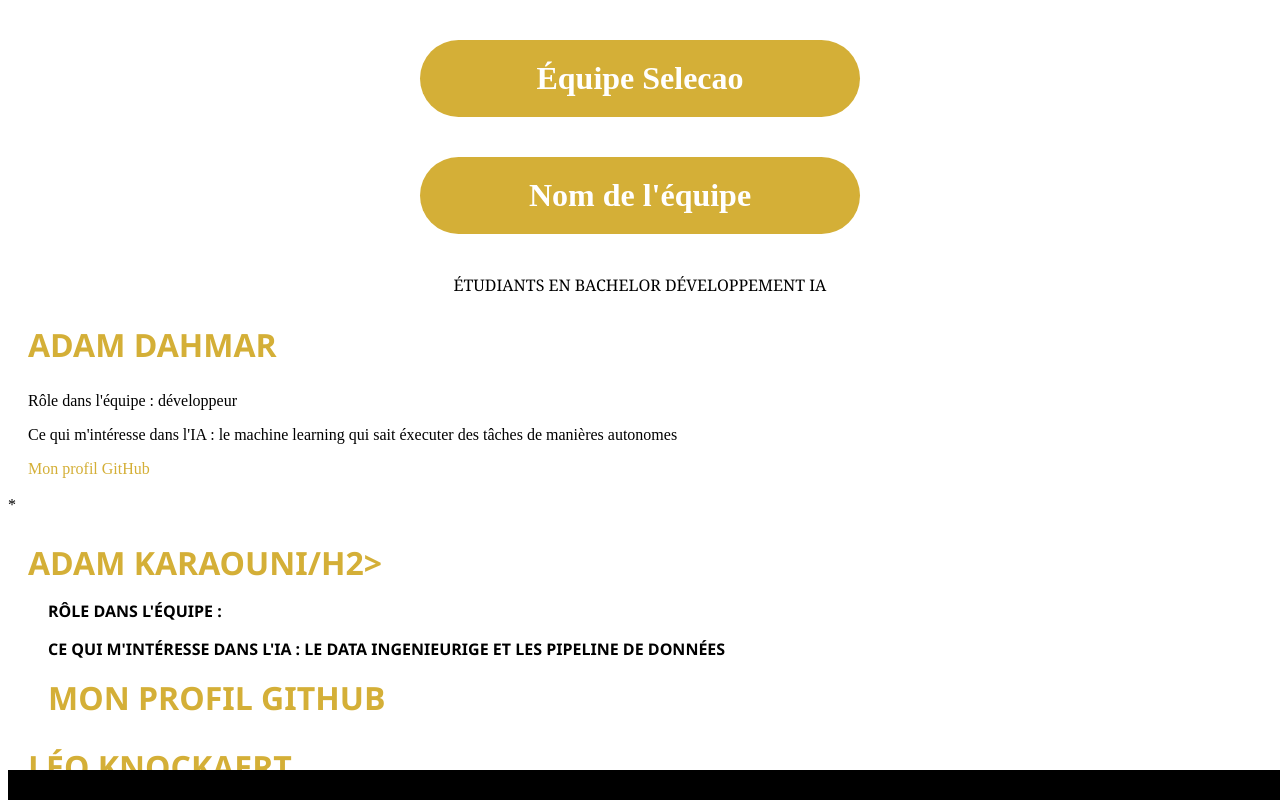
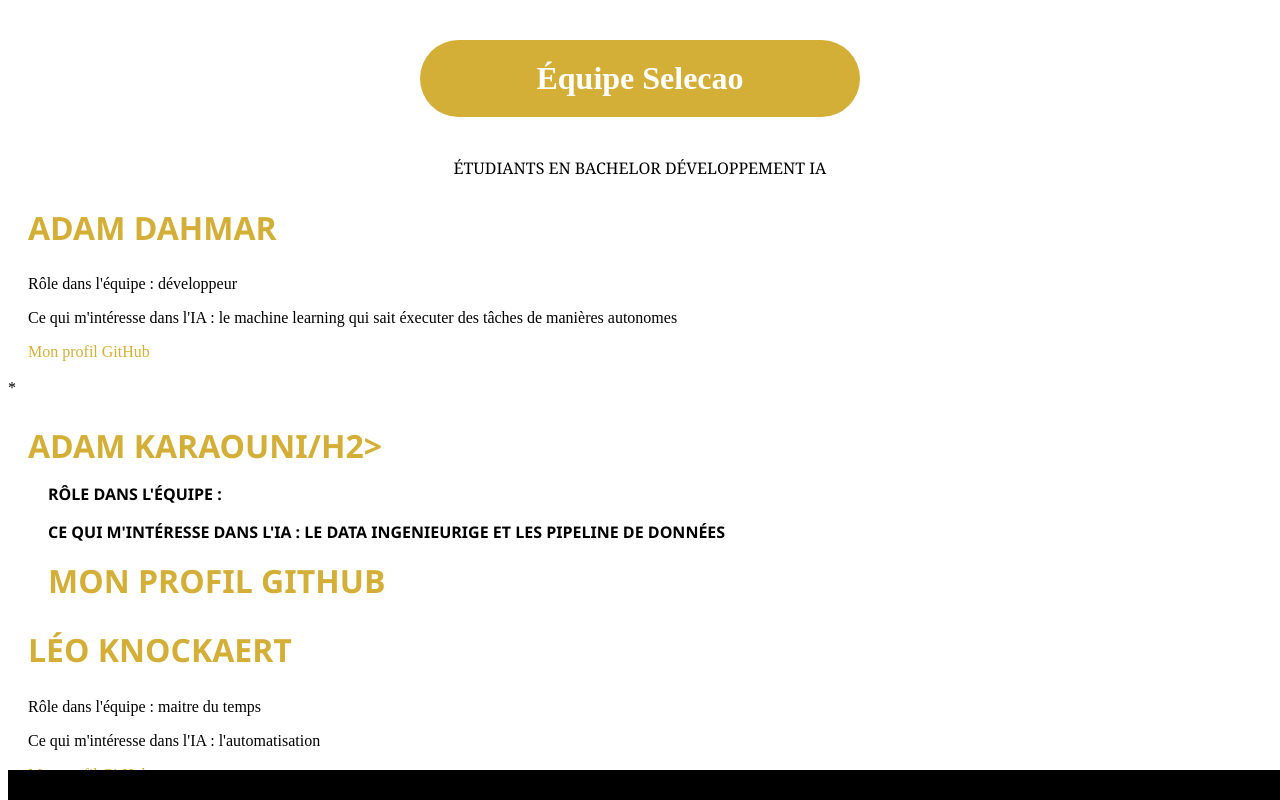
Before and after one commit to Selecao-bachelor-ia/tp1, a plain HTML site: page index.html in a window 1280 px wide. Shown: the top 800 px of the page. Drawn offline with Linux system fonts and the light colour scheme.

Commit message:
Fix team name header in index.html

```diff
--- a/index.html
+++ b/index.html
@@ -8,7 +8,7 @@
 <body>
   <header>
     <h1>Équipe Selecao</h1>
-    <h1>Nom de l'équipe</h1>
+
     <p>Étudiants en Bachelor Développement IA</p>
   </header>
 
```
